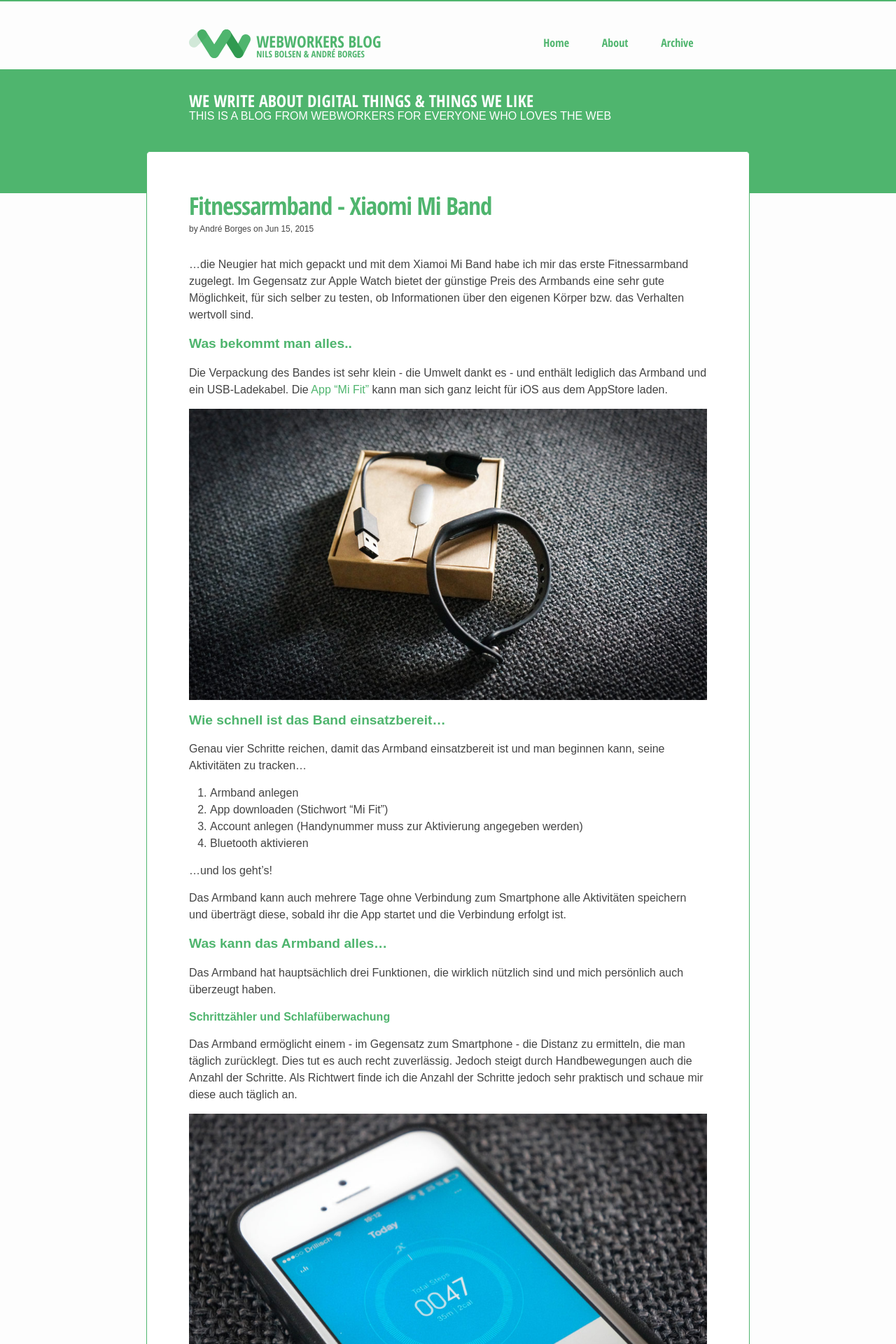
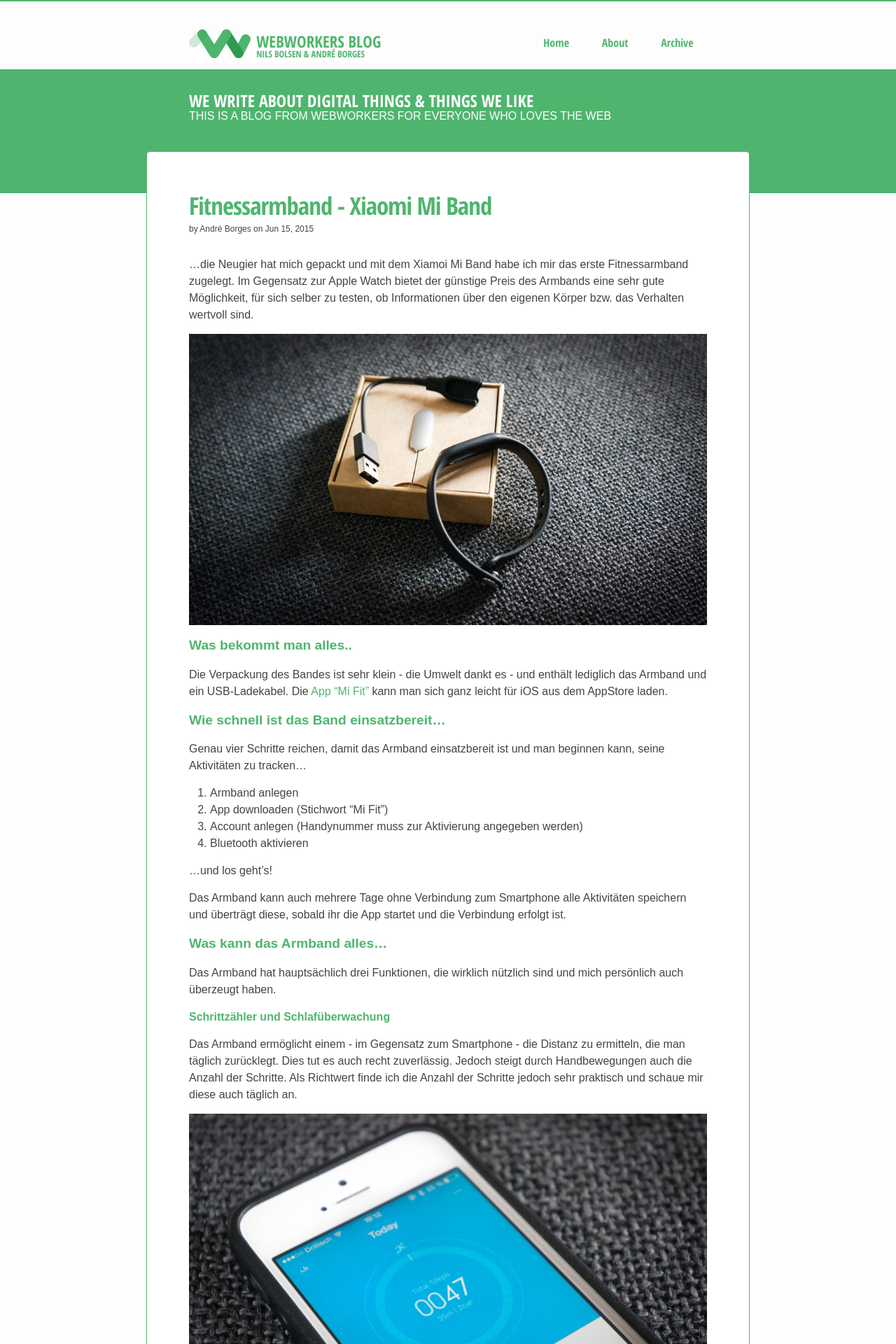
Before and after one commit to webwb/webwb.github.io, a Jekyll site: the page built from _posts/2015-06-15-fitnessarmband-xiaomi-mi-band.md, in a window 1280 px wide. Shown: the top 1920 px of the page at 70% size. Built offline with Jekyll 4.4.1, drawn with Linux system fonts in a browser that asks for light colours; comment, search, counter and statistics services are not loaded.

Commit message:
Updated 2015-06-15-fitnessarmband-xiaomi-mi-band.md

```diff
--- a/_posts/2015-06-15-fitnessarmband-xiaomi-mi-band.md
+++ b/_posts/2015-06-15-fitnessarmband-xiaomi-mi-band.md
@@ -10,12 +10,13 @@
 
 
 
+
 ...die Neugier hat mich gepackt und mit dem Xiamoi Mi Band habe ich mir das erste Fitnessarmband zugelegt. Im Gegensatz zur Apple Watch bietet der günstige Preis des Armbands eine sehr gute Möglichkeit, für sich selber zu testen, ob Informationen über den eigenen Körper bzw. das Verhalten wertvoll sind.
+
+![mibandpackage]({{site.baseurl}}/images/DSC06984.jpg)
 
 ## Was bekommt man alles..
 Die Verpackung des Bandes ist sehr klein - die Umwelt dankt es - und enthält lediglich das Armband und ein USB-Ladekabel. Die [App "Mi Fit"](https://itunes.apple.com/de/app/mi-fit/id938688461?mt=8) kann man sich ganz leicht für iOS aus dem AppStore laden.
-
- ![mibandpackage]({{site.baseurl}}/images/DSC06984.jpg)
 
 ## Wie schnell ist das Band einsatzbereit...
 Genau vier Schritte reichen, damit das Armband einsatzbereit ist und man beginnen kann, seine Aktivitäten zu tracken...
```
